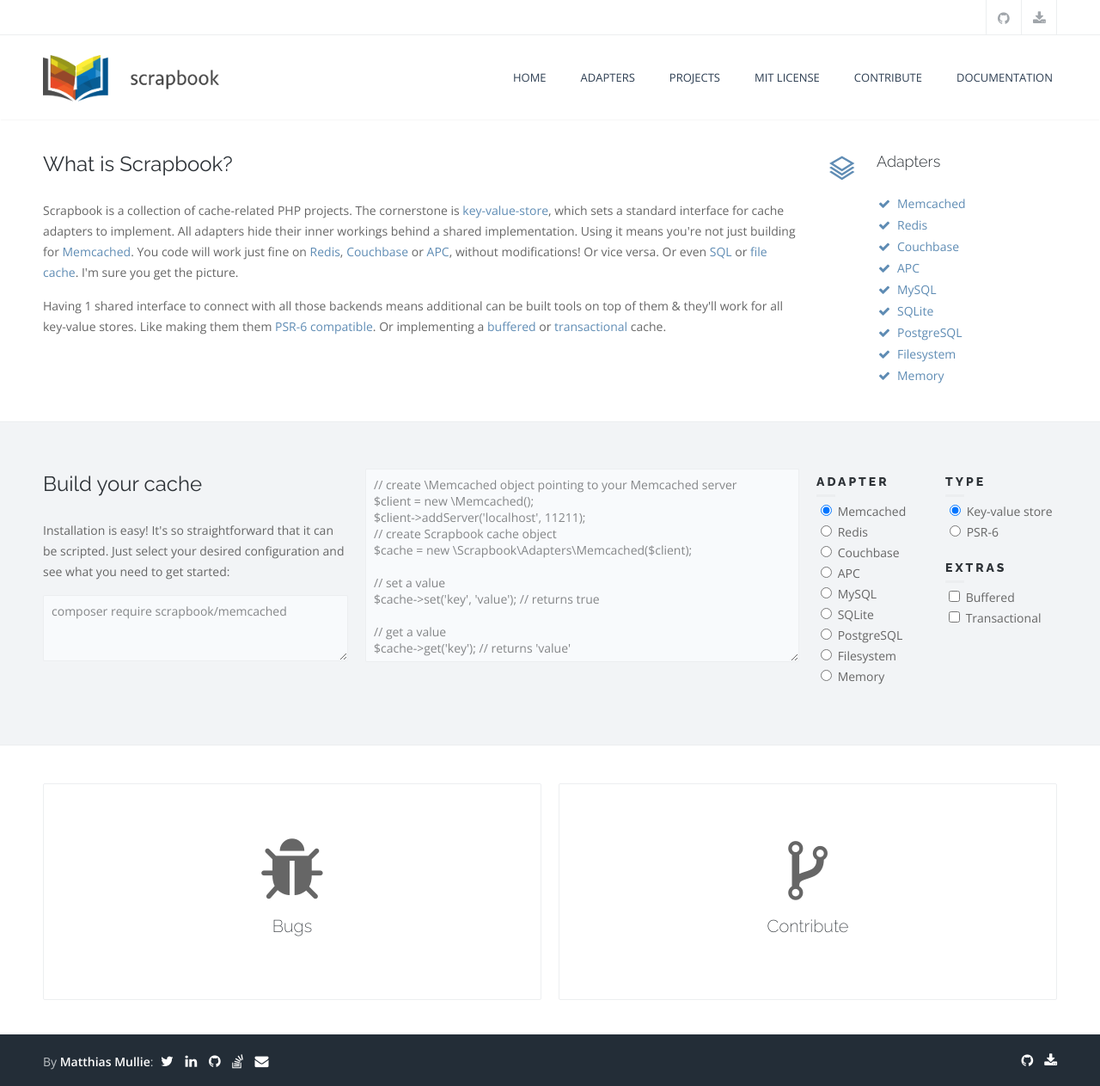
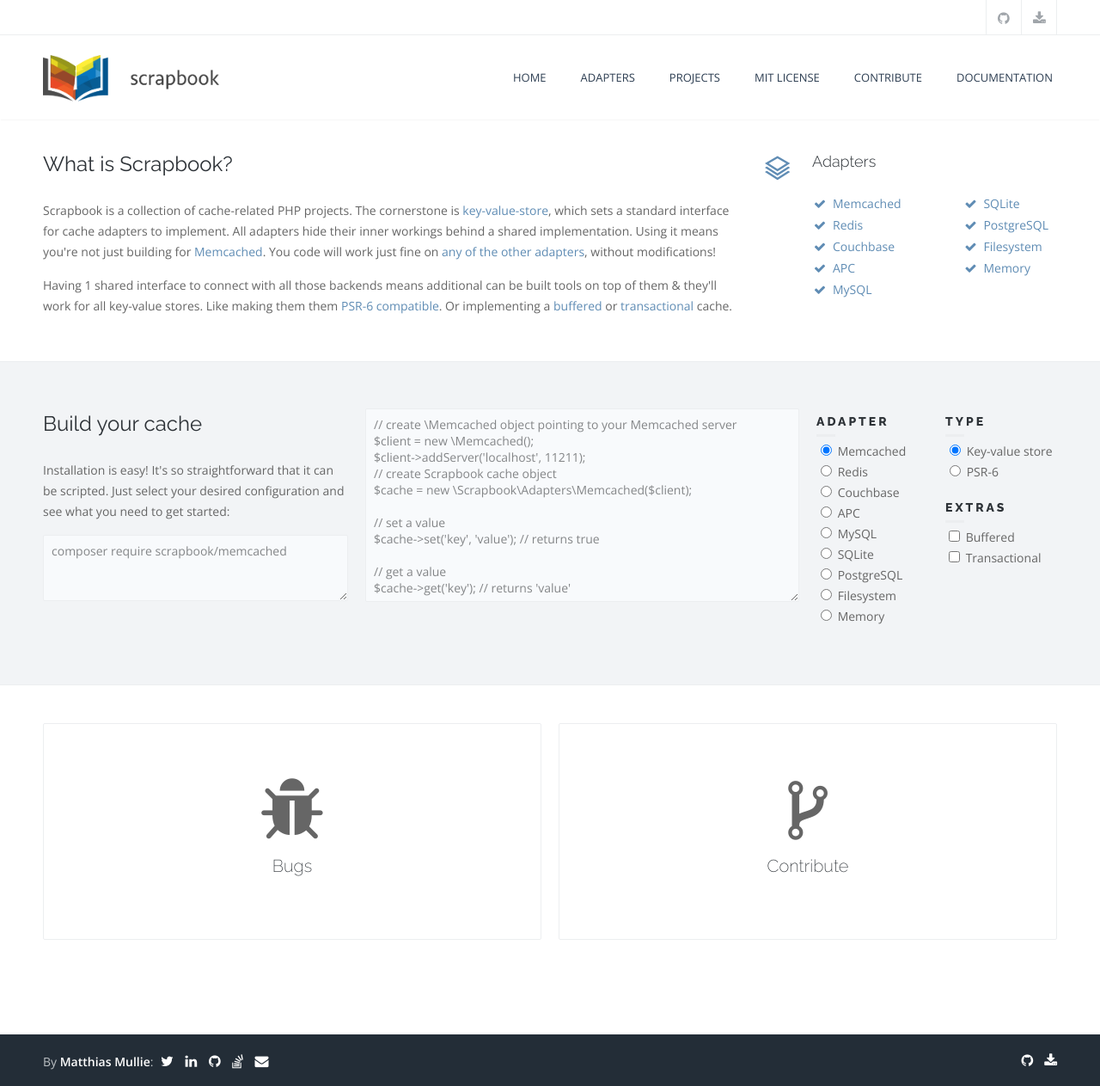
Before and after one commit to matthiasmullie/scrapbook, a Jekyll site: the page built from index.html, in a window 1280 px wide and 1263 px high. Shown: the whole window at 86% size. Built offline with Jekyll 4.4.1, drawn with Linux system fonts in a browser that asks for light colours; Markdown is read by kramdown in place of the engine named in the settings; the list of posts is cut into pages by our own code.

Commit message:
Put adapters in 2 columns
And stop the link-stuffing in intro text :p

```diff
--- a/index.html
+++ b/index.html
@@ -5,7 +5,7 @@ weight: 0
 ---
 
 <div class="container">
-	<div class="twelve columns">
+	<div class="eleven columns">
 		<hr class="sep40">
 
 		<h2>What is Scrapbook?</h2>
@@ -17,9 +17,7 @@ weight: 0
 			The cornerstone is <a href="{{ site.baseurl }}projects/key-value-store.html">key-value-store</a>, which sets a standard interface for cache adapters to implement.
 			All adapters hide their inner workings behind a shared implementation.
 			Using it means you're not just building for <a href="{{ site.baseurl }}adapters/memcached.html">Memcached</a>.
-			You code will work just fine on <a href="{{ site.baseurl }}adapters/redis.html">Redis</a>, <a href="{{ site.baseurl }}adapters/couchbase.html">Couchbase</a> or <a href="{{ site.baseurl }}adapters/apc.html">APC</a>, without modifications!
-			Or vice versa. Or even <a href="{{ site.baseurl }}adapters/mysql.html">SQL</a> or <a href="{{ site.baseurl }}adapters/filesystem.html">file cache</a>.
-			I'm sure you get the picture.
+			You code will work just fine on <a href="{{ site.baseurl }}adapters.html">any of the other adapters</a>, without modifications!
 		</p>
 		<p>
 			Having 1 shared interface to connect with all those backends means additional can be built tools on top of them & they'll work for all key-value stores.
@@ -27,7 +25,7 @@ weight: 0
 		</p>
 	</div>
 
-	<div class="four columns" id="features-adapters">
+	<div class="five columns" id="features-adapters">
 		<hr class="sep40">
 
 		<div class="icon-left">
@@ -38,12 +36,14 @@ weight: 0
 			<h3>Adapters</h3>
 			<hr class="sep5">
 
-			<ul class="list-1">
+			<ul class="list-1" style="float: left">
 				<li><a href="{{ site.baseurl }}adapters/memcached.html">Memcached</a></li>
 				<li><a href="{{ site.baseurl }}adapters/redis.html">Redis</a></li>
 				<li><a href="{{ site.baseurl }}adapters/couchbase.html">Couchbase</a></li>
 				<li><a href="{{ site.baseurl }}adapters/apc.html">APC</a></li>
 				<li><a href="{{ site.baseurl }}adapters/mysql.html">MySQL</a></li>
+			</ul>
+			<ul class="list-1" style="float: right">
 				<li><a href="{{ site.baseurl }}adapters/sqlite.html">SQLite</a></li>
 				<li><a href="{{ site.baseurl }}adapters/postgresql.html">PostgreSQL</a></li>
 				<li><a href="{{ site.baseurl }}adapters/filesystem.html">Filesystem</a></li>
```
